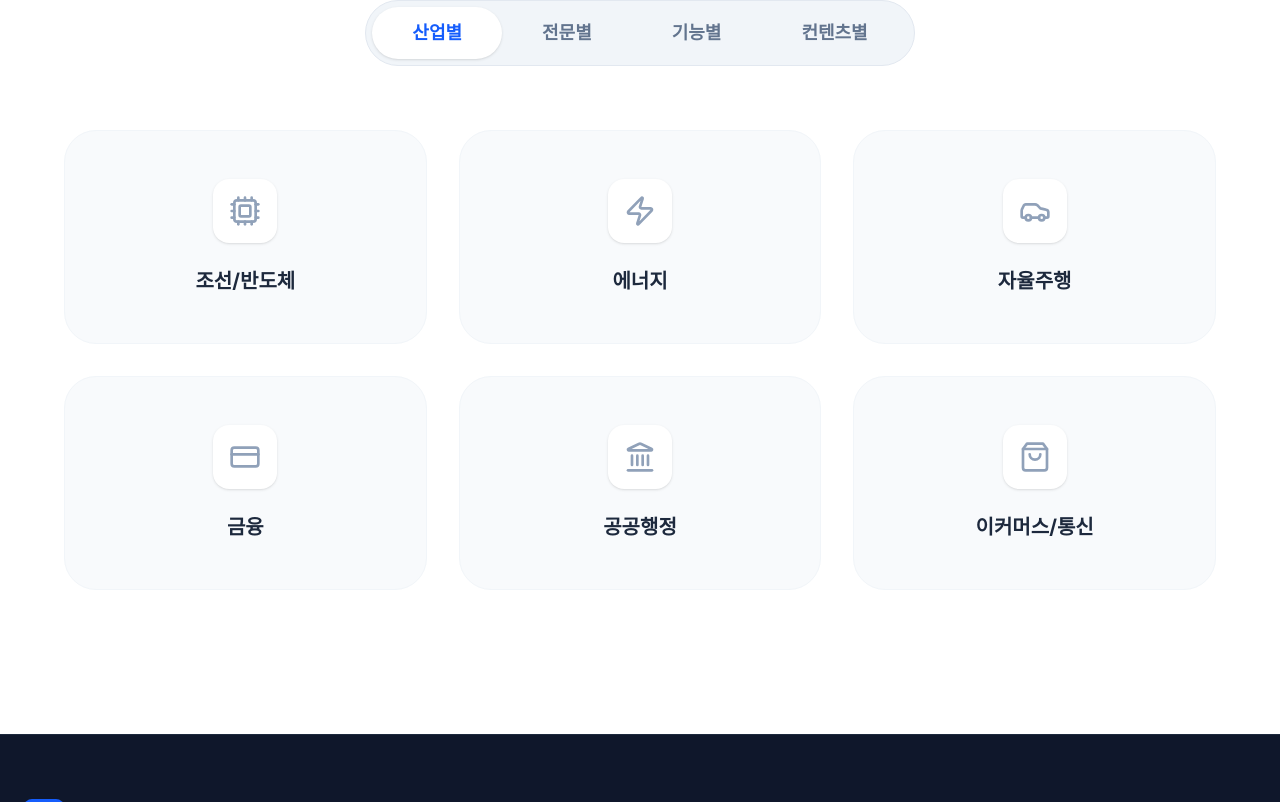
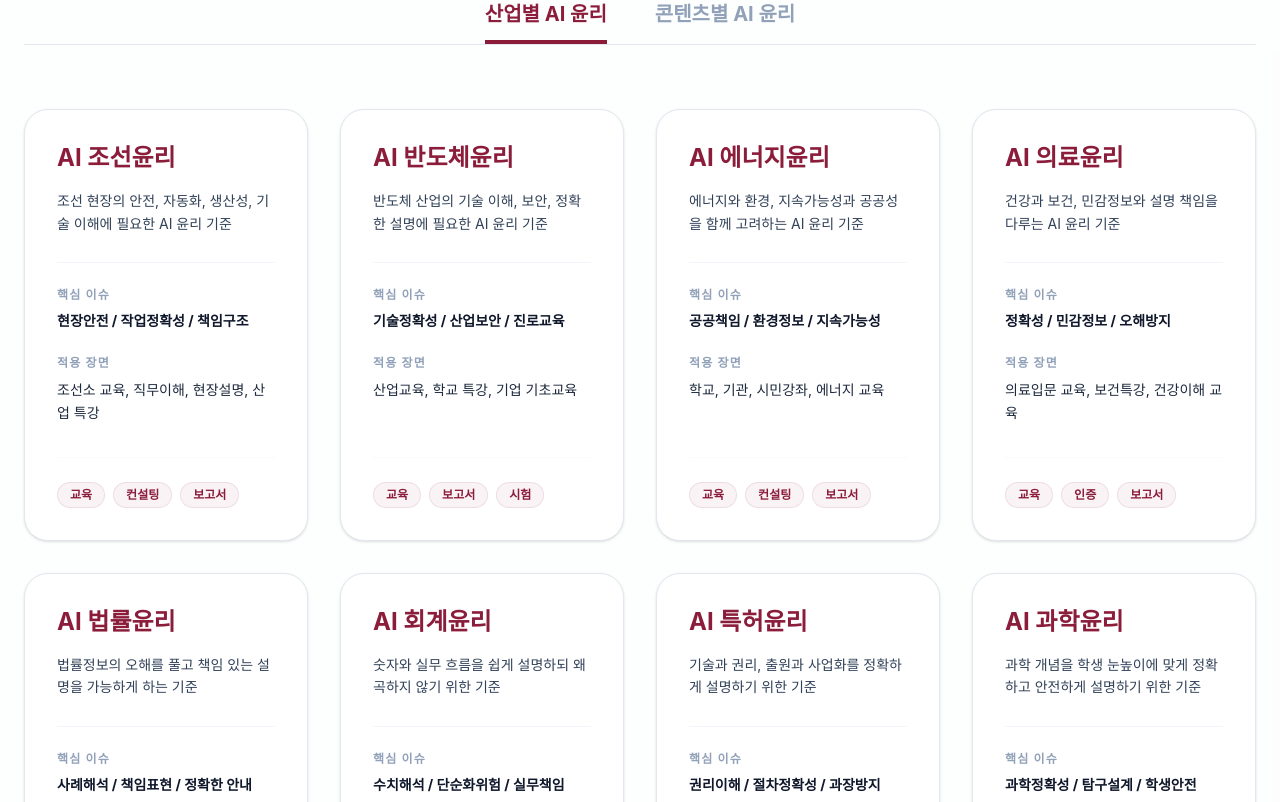
Before and after one commit to hu-tec/ai-ethics, a React (Vite) app: page /ai-ethics/fields in a window 1280 px wide. Shown: the part 458-1260 px from the top of the page. Built offline with nearby package versions, Linux system fonts and the light colour scheme.

Commit message:
Update Fields.tsx

```diff
--- a/src/app/Fields.tsx
+++ b/src/app/Fields.tsx
@@ -1,63 +1,148 @@
 import React, { useState } from 'react';
 import { motion as Motion, AnimatePresence } from 'motion/react';
-import {
-  Cpu, Zap, Car, CreditCard, Landmark, ShoppingBag,
-  Stethoscope, Scale, Calculator, FileBadge, Shield, Terminal,
-  FileText, Mic, Video, Image as ImageIcon, Megaphone, Wand2,
-  Monitor, GraduationCap, Film, Globe, Copyright, Music
-} from 'lucide-react';
 import { clsx } from 'clsx';
 
-type TabType = 'industry' | 'professional' | 'functional' | 'content';
+type TabType = 'industry' | 'content';
+
+interface FieldItem {
+  title: string;
+  desc: string;
+  issues: string;
+  detailLabel: string;
+  detailContent: string;
+  tags: string[];
+}
 
 export default function Fields() {
   const [activeTab, setActiveTab] = useState<TabType>('industry');
 
-  const fieldData: Record<TabType, { name: string, icon: any }[]> = {
+  const fieldData: Record<TabType, FieldItem[]> = {
     industry: [
-      { name: "조선/반도체", icon: Cpu },
-      { name: "에너지", icon: Zap },
-      { name: "자율주행", icon: Car },
-      { name: "금융", icon: CreditCard },
-      { name: "공공행정", icon: Landmark },
-      { name: "이커머스/통신", icon: ShoppingBag },
-    ],
-    professional: [
-      { name: "의료", icon: Stethoscope },
-      { name: "법률", icon: Scale },
-      { name: "회계", icon: Calculator },
-      { name: "특허", icon: FileBadge },
-      { name: "보안", icon: Shield },
-      { name: "기술", icon: Terminal },
-    ],
-    functional: [
-      { name: "문서", icon: FileText },
-      { name: "음성", icon: Mic },
-      { name: "영상", icon: Video },
-      { name: "이미지", icon: ImageIcon },
-      { name: "광고", icon: Megaphone },
-      { name: "AI툴", icon: Wand2 },
+      {
+        title: "AI 조선윤리",
+        desc: "조선 현장의 안전, 자동화, 생산성, 기술 이해에 필요한 AI 윤리 기준",
+        issues: "현장안전 / 작업정확성 / 책임구조",
+        detailLabel: "적용 장면",
+        detailContent: "조선소 교육, 직무이해, 현장설명, 산업 특강",
+        tags: ["교육", "컨설팅", "보고서"]
+      },
+      {
+        title: "AI 반도체윤리",
+        desc: "반도체 산업의 기술 이해, 보안, 정확한 설명에 필요한 AI 윤리 기준",
+        issues: "기술정확성 / 산업보안 / 진로교육",
+        detailLabel: "적용 장면",
+        detailContent: "산업교육, 학교 특강, 기업 기초교육",
+        tags: ["교육", "보고서", "시험"]
+      },
+      {
+        title: "AI 에너지윤리",
+        desc: "에너지와 환경, 지속가능성과 공공성을 함께 고려하는 AI 윤리 기준",
+        issues: "공공책임 / 환경정보 / 지속가능성",
+        detailLabel: "적용 장면",
+        detailContent: "학교, 기관, 시민강좌, 에너지 교육",
+        tags: ["교육", "컨설팅", "보고서"]
+      },
+      {
+        title: "AI 의료윤리",
+        desc: "건강과 보건, 민감정보와 설명 책임을 다루는 AI 윤리 기준",
+        issues: "정확성 / 민감정보 / 오해방지",
+        detailLabel: "적용 장면",
+        detailContent: "의료입문 교육, 보건특강, 건강이해 교육",
+        tags: ["교육", "인증", "보고서"]
+      },
+      {
+        title: "AI 법률윤리",
+        desc: "법률정보의 오해를 풀고 책임 있는 설명을 가능하게 하는 기준",
+        issues: "사례해석 / 책임표현 / 정확한 안내",
+        detailLabel: "적용 장면",
+        detailContent: "생활법률, 기관교육, 실무특강",
+        tags: ["교육", "컨설팅", "보고서"]
+      },
+      {
+        title: "AI 회계윤리",
+        desc: "숫자와 실무 흐름을 쉽게 설명하되 왜곡하지 않기 위한 기준",
+        issues: "수치해석 / 단순화위험 / 실무책임",
+        detailLabel: "적용 장면",
+        detailContent: "소상공인 교육, 실무입문, 창업교육",
+        tags: ["교육", "보고서"]
+      },
+      {
+        title: "AI 특허윤리",
+        desc: "기술과 권리, 출원과 사업화를 정확하게 설명하기 위한 기준",
+        issues: "권리이해 / 절차정확성 / 과장방지",
+        detailLabel: "적용 장면",
+        detailContent: "창업교육, 지식재산 특강, 기술사업화 교육",
+        tags: ["교육", "컨설팅", "보고서"]
+      },
+      {
+        title: "AI 과학윤리",
+        desc: "과학 개념을 학생 눈높이에 맞게 정확하고 안전하게 설명하기 위한 기준",
+        issues: "과학정확성 / 탐구설계 / 학생안전",
+        detailLabel: "적용 장면",
+        detailContent: "방과후 과학수업, 진로교육, 캠프",
+        tags: ["교육", "시험", "보고서"]
+      },
     ],
     content: [
-      { name: "광고", icon: Monitor },
-      { name: "교육, 컨텐츠", icon: GraduationCap },
-      { name: "웹툰, 드라마, 영화", icon: Film },
-      { name: "K-문화", icon: Globe },
-      { name: "저작권, 초상권", icon: Copyright },
-      { name: "미술, 음악, 창의적인 것", icon: Music },
+      {
+        title: "AI 문서윤리",
+        desc: "문서, 보고서, 기획서, 안내문 작성 과정에서 필요한 신뢰와 출처의 기준",
+        issues: "허위정보 / 표절 / 저작권",
+        detailLabel: "대표 문제",
+        detailContent: "검증되지 않은 내용, 출처 불명, 자동 작성 남용",
+        tags: ["교육", "시험", "보고서"]
+      },
+      {
+        title: "AI 음성윤리",
+        desc: "음성 생성과 복제, 안내 음성 활용 시 필요한 동의와 책임의 기준",
+        issues: "동의 / 사칭 / 도용",
+        detailLabel: "대표 문제",
+        detailContent: "음성 클로닝, 신원 오인, 보이스피싱",
+        tags: ["교육", "컨설팅", "보고서"]
+      },
+      {
+        title: "AI 영상윤리",
+        desc: "합성영상과 딥페이크 시대에 필요한 초상권과 조작 방지 기준",
+        issues: "딥페이크 / 초상권 / 표시책임",
+        detailLabel: "대표 문제",
+        detailContent: "얼굴 합성, 가짜 영상, 신뢰 훼손",
+        tags: ["교육", "인증", "컨설팅"]
+      },
+      {
+        title: "AI 이미지윤리",
+        desc: "생성 이미지와 시각 자료 활용에 필요한 작가 권리와 출처의 기준",
+        issues: "스타일모방 / 출처 / 저작권",
+        detailLabel: "대표 문제",
+        detailContent: "작가풍 모방, 이미지 재가공, 상업적 사용 책임",
+        tags: ["교육", "보고서"]
+      },
+      {
+        title: "AI 광고·홍보윤리",
+        desc: "광고문구와 홍보물에서 과장과 오인을 막기 위한 AI 윤리 기준",
+        issues: "허위표현 / 소비자오인 / 책임광고",
+        detailLabel: "대표 문제",
+        detailContent: "과장 홍보, 자동 생성 광고문구, 신뢰 저하",
+        tags: ["교육", "컨설팅", "보고서"]
+      },
+      {
+        title: "AI 교육콘텐츠윤리",
+        desc: "학생 대상 자료와 교안, 활동지 제작에 필요한 안전성과 설명 책임의 기준",
+        issues: "아동대상안전 / 저작권 / 설명책임",
+        detailLabel: "대표 문제",
+        detailContent: "부정확한 자료, 학부모 신뢰 저하, 교육현장 오남용",
+        tags: ["교육", "시험", "인증"]
+      },
     ]
   };
 
   const tabs = [
-    { id: 'industry', label: '산업별' },
-    { id: 'professional', label: '전문별' },
-    { id: 'functional', label: '기능별' },
-    { id: 'content', label: '컨텐츠별' },
+    { id: 'industry', label: '산업별 AI 윤리' },
+    { id: 'content', label: '콘텐츠별 AI 윤리' },
   ];
 
   return (
-    <div className="pt-24 pb-20">
-      <section className="bg-slate-50 py-20 border-b border-slate-200">
+    <div className="pt-24 pb-20 bg-slate-50/30">
+      <section className="bg-white py-20 border-b border-slate-200">
         <div className="container mx-auto px-4 md:px-6">
           <div className="max-w-3xl">
             <Motion.div initial={{ opacity: 0, y: 20 }} animate={{ opacity: 1, y: 0 }}>
@@ -74,18 +159,24 @@ export default function Fields() {
       <section className="py-16">
         <div className="container mx-auto px-4 md:px-6">
           {/* Tab Navigation */}
-          <div className="flex justify-center mb-16">
-            <div className="inline-flex bg-slate-100 p-1.5 rounded-full border border-slate-200">
+          <div className="flex justify-center mb-16 border-b border-slate-200">
+            <div className="flex gap-12">
               {tabs.map((tab) => (
                 <button
                   key={tab.id}
                   onClick={() => setActiveTab(tab.id as TabType)}
                   className={clsx(
-                    "px-6 md:px-10 py-3 rounded-full text-base md:text-lg font-bold transition-all whitespace-nowrap",
-                    activeTab === tab.id ? "bg-white text-blue-600 shadow-sm" : "text-slate-500 hover:text-slate-800"
+                    "pb-4 text-xl font-bold transition-all relative",
+                    activeTab === tab.id ? "text-[#8B1D3B]" : "text-slate-400 hover:text-slate-600"
                   )}
                 >
                   {tab.label}
+                  {activeTab === tab.id && (
+                    <Motion.div
+                      layoutId="activeTab"
+                      className="absolute bottom-0 left-0 right-0 h-1 bg-[#8B1D3B]"
+                    />
+                  )}
                 </button>
               ))}
             </div>
@@ -94,24 +185,48 @@ export default function Fields() {
           <AnimatePresence mode="wait">
             <Motion.div
               key={activeTab}
-              initial={{ opacity: 0, y: 20 }}
-              animate={{ opacity: 1, y: 0 }}
-              exit={{ opacity: 0, y: -20 }}
+              initial={{ opacity: 0 }}
+              animate={{ opacity: 1 }}
+              exit={{ opacity: 0 }}
               transition={{ duration: 0.3 }}
-              className="grid grid-cols-1 md:grid-cols-2 lg:grid-cols-3 gap-6 md:gap-8 max-w-6xl mx-auto"
+              className={clsx(
+                "grid gap-6 md:gap-8",
+                activeTab === 'industry' ? "grid-cols-1 md:grid-cols-2 lg:grid-cols-4" : "grid-cols-1 md:grid-cols-2 lg:grid-cols-3"
+              )}
             >
               {fieldData[activeTab].map((item, idx) => (
                 <Motion.div
-                  key={item.name}
-                  initial={{ opacity: 0, scale: 0.95 }}
-                  animate={{ opacity: 1, scale: 1 }}
+                  key={item.title}
+                  initial={{ opacity: 0, y: 20 }}
+                  animate={{ opacity: 1, y: 0 }}
                   transition={{ delay: idx * 0.05 }}
-                  className="bg-slate-50 p-12 rounded-[2rem] border border-slate-100 flex flex-col items-center justify-center text-center hover:bg-white hover:border-blue-200 hover:shadow-xl hover:shadow-blue-900/5 transition-all group"
+                  className="bg-white p-8 rounded-3xl border border-slate-200 shadow-sm flex flex-col hover:shadow-md transition-shadow"
                 >
-                  <div className="w-16 h-16 bg-white rounded-2xl flex items-center justify-center mb-6 shadow-sm group-hover:scale-110 group-hover:bg-blue-600 group-hover:text-white transition-all duration-300">
-                    <item.icon className="w-8 h-8 text-slate-400 group-hover:text-white transition-colors" />
+                  <h3 className="text-2xl font-bold text-[#8B1D3B] mb-4">{item.title}</h3>
+                  <p className="text-slate-700 text-sm leading-relaxed mb-6 h-12 line-clamp-2">
+                    {item.desc}
+                  </p>
+
+                  <div className="w-full h-px bg-slate-100 mb-6" />
+
+                  <div className="space-y-6 flex-grow">
+                    <div>
+                      <h4 className="text-xs font-bold text-slate-400 uppercase tracking-widest mb-2">핵심 이슈</h4>
+                      <p className="text-slate-900 text-sm font-bold">{item.issues}</p>
+                    </div>
+                    <div>
+                      <h4 className="text-xs font-bold text-slate-400 uppercase tracking-widest mb-2">{item.detailLabel}</h4>
+                      <p className="text-slate-800 text-sm leading-relaxed">{item.detailContent}</p>
+                    </div>
                   </div>
-                  <h3 className="text-xl font-bold text-slate-800 group-hover:text-slate-900">{item.name}</h3>
+
+                  <div className="mt-8 pt-6 border-t border-slate-50 flex flex-wrap gap-2">
+                    {item.tags.map((tag) => (
+                      <span key={tag} className="text-[#8B1D3B] text-xs font-bold bg-[#8B1D3B]/5 px-3 py-1 rounded-full border border-[#8B1D3B]/10">
+                        {tag}
+                      </span>
+                    ))}
+                  </div>
                 </Motion.div>
               ))}
             </Motion.div>
```
